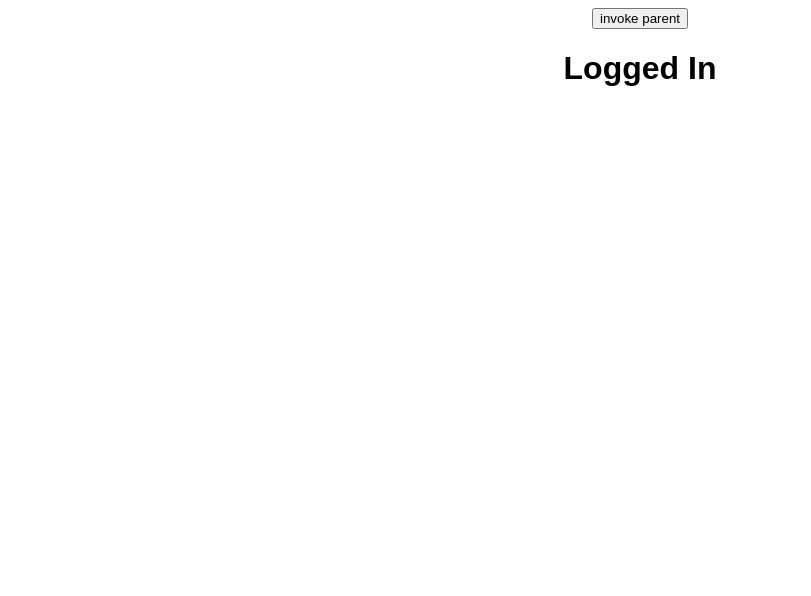
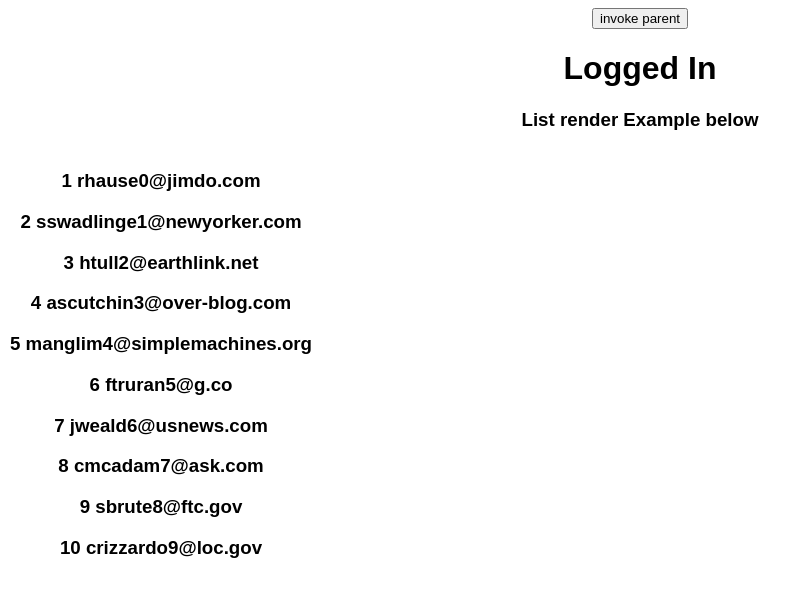
Before and after one commit to mishrapawan671/ReactPractice-Beginer, a React (Create React App) app: page / in a window 1280 px wide. Shown: the top 596 px of the page, without its empty margins (0-811 px from the left). Built offline with nearby package versions, Linux system fonts and the light colour scheme.

Commit message:
ListRenderBasic

```diff
--- a/src/App.js
+++ b/src/App.js
@@ -1,4 +1,5 @@
 import ConditionalRender from "./ConditionalRender";
+import ListRender from "./ListRender";
 import ParentChildCommunication from "./ParentChildCommunication";
 import "./styles.css";
 
@@ -7,6 +8,8 @@ export default function App() {
     <div className="App">
       <ParentChildCommunication />
       <ConditionalRender status={true} />
+      <h3>List render Example below</h3>
+      <ListRender />
     </div>
   );
 }
--- /dev/null
+++ b/src/Details.js
@@ -0,0 +1,5 @@
+const Details = ({ props }) => {
+  console.log(props.id);
+  return <div>hello</div>;
+};
+export default Details;
--- /dev/null
+++ b/src/ListRender.js
@@ -0,0 +1,97 @@
+const { Component } = require("react");
+const { default: Details } = require("./Details");
+
+class ListRender extends Component {
+  constructor() {
+    super();
+    this.info = [
+      {
+        id: 1,
+        first_name: "Rey",
+        last_name: "Hause",
+        email: "rhause0@jimdo.com",
+        gender: "Male"
+      },
+      {
+        id: 2,
+        first_name: "Sergent",
+        last_name: "Swadlinge",
+        email: "sswadlinge1@newyorker.com",
+        gender: "Genderfluid"
+      },
+      {
+        id: 3,
+        first_name: "Helen-elizabeth",
+        last_name: "Tull",
+        email: "htull2@earthlink.net",
+        gender: "Female"
+      },
+      {
+        id: 4,
+        first_name: "Agnesse",
+        last_name: "Scutchin",
+        email: "ascutchin3@over-blog.com",
+        gender: "Female"
+      },
+      {
+        id: 5,
+        first_name: "Mira",
+        last_name: "Anglim",
+        email: "manglim4@simplemachines.org",
+        gender: "Female"
+      },
+      {
+        id: 6,
+        first_name: "Fredi",
+        last_name: "Truran",
+        email: "ftruran5@g.co",
+        gender: "Female"
+      },
+      {
+        id: 7,
+        first_name: "Josselyn",
+        last_name: "Weald",
+        email: "jweald6@usnews.com",
+        gender: "Female"
+      },
+      {
+        id: 8,
+        first_name: "Cordy",
+        last_name: "McAdam",
+        email: "cmcadam7@ask.com",
+        gender: "Male"
+      },
+      {
+        id: 9,
+        first_name: "Shelby",
+        last_name: "Brute",
+        email: "sbrute8@ftc.gov",
+        gender: "Male"
+      },
+      {
+        id: 10,
+        first_name: "Celesta",
+        last_name: "Rizzardo",
+        email: "crizzardo9@loc.gov",
+        gender: "Female"
+      }
+    ];
+  }
+
+  render() {
+    return (
+      <div>
+        <table>
+          {this.info.map((detail) => (
+            <span key={detail.id}>
+              <h3>
+                {detail.id} {detail.name} {detail.email}
+              </h3>
+            </span>
+          ))}
+        </table>
+      </div>
+    );
+  }
+}
+export default ListRender;
```
